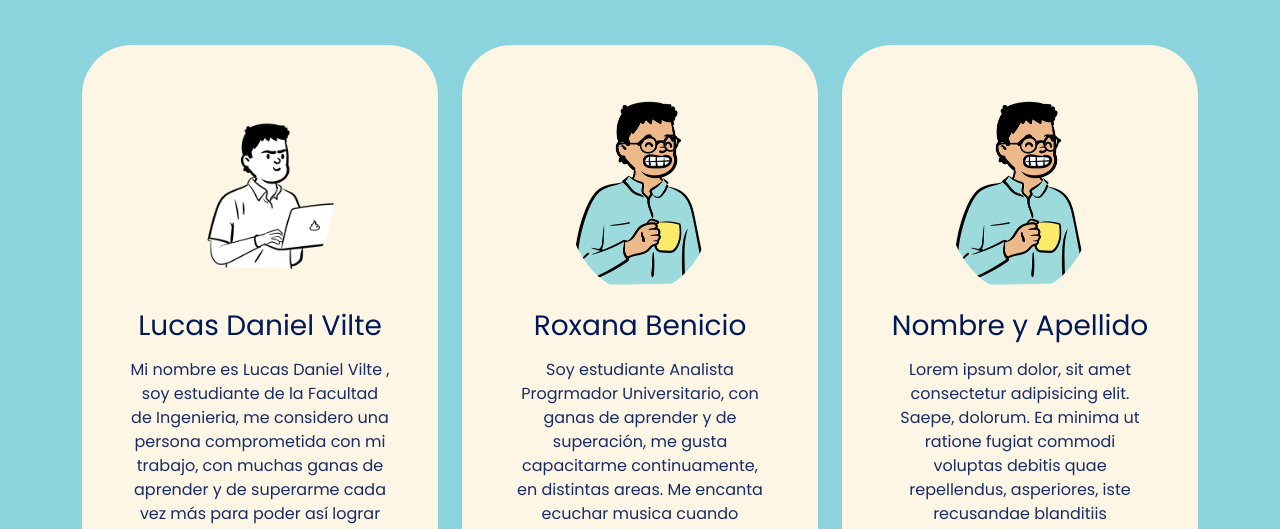
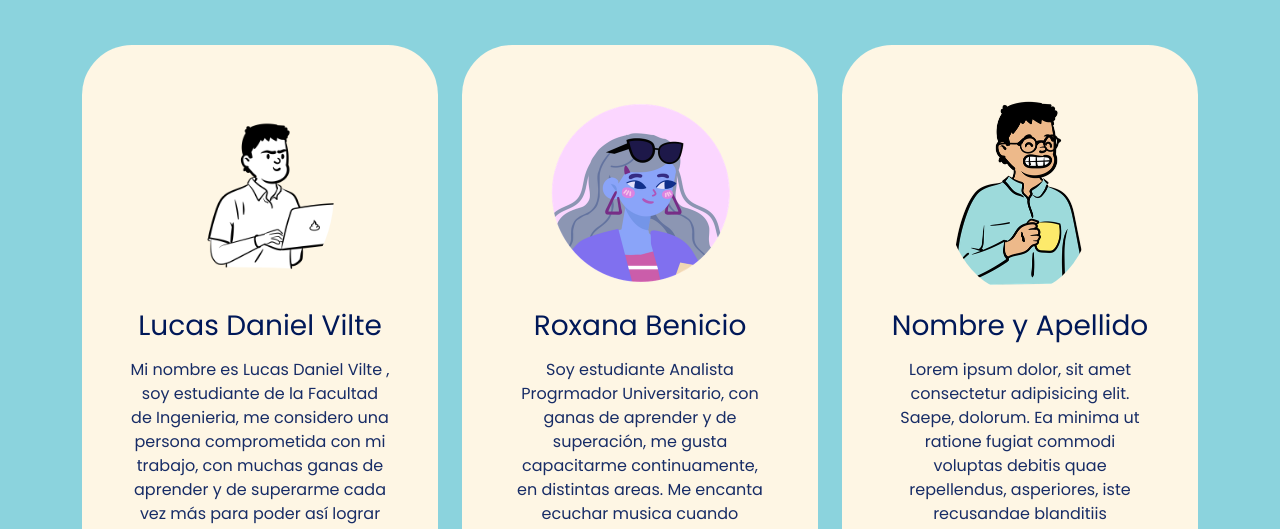
Before and after one commit to luksdaniel08/devtech-podcast-web, a plain HTML site: page index.html in a window 1280 px wide. Shown: the part 1190-1719 px from the top of the page. Drawn offline with nearby package versions, Linux system fonts and the light colour scheme.

Commit message:
arreglo
mil disculpas

```diff
--- a/index.html
+++ b/index.html
@@ -115,7 +115,7 @@
           <div class="col-md-6 col-lg-4 mb-3">
             <div class="card">
               <div class="card-body text-center p-5">
-                <img src="./assets/avatar.png" alt="avatar" class="img img-fluid rounded-circle mb-3">
+                <img src="./assets/roxy.png" alt="avatar" class="img img-fluid rounded-circle mb-3">
                 <h3 class="title card-title mb-3">Roxana Benicio</h3>
                 <p> Soy estudiante Analista Progrmador Universitario, con ganas de aprender y de superación,
                   me gusta capacitarme continuamente, en distintas areas.
```
